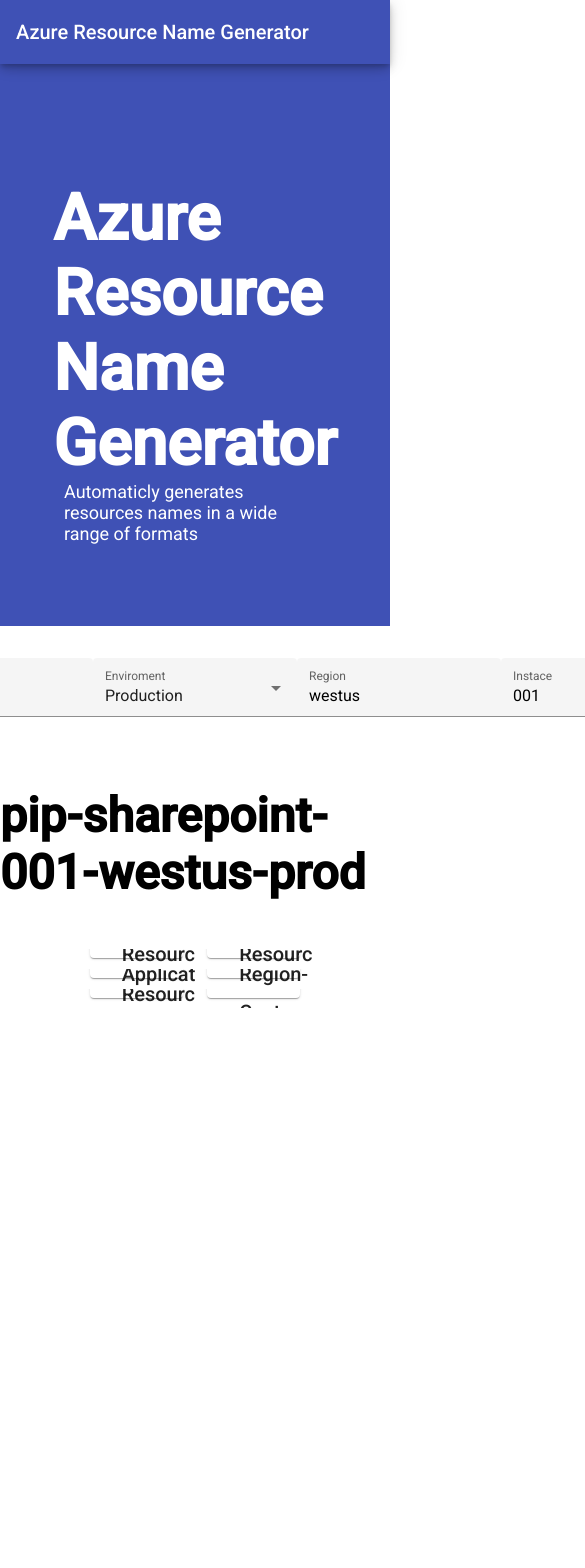
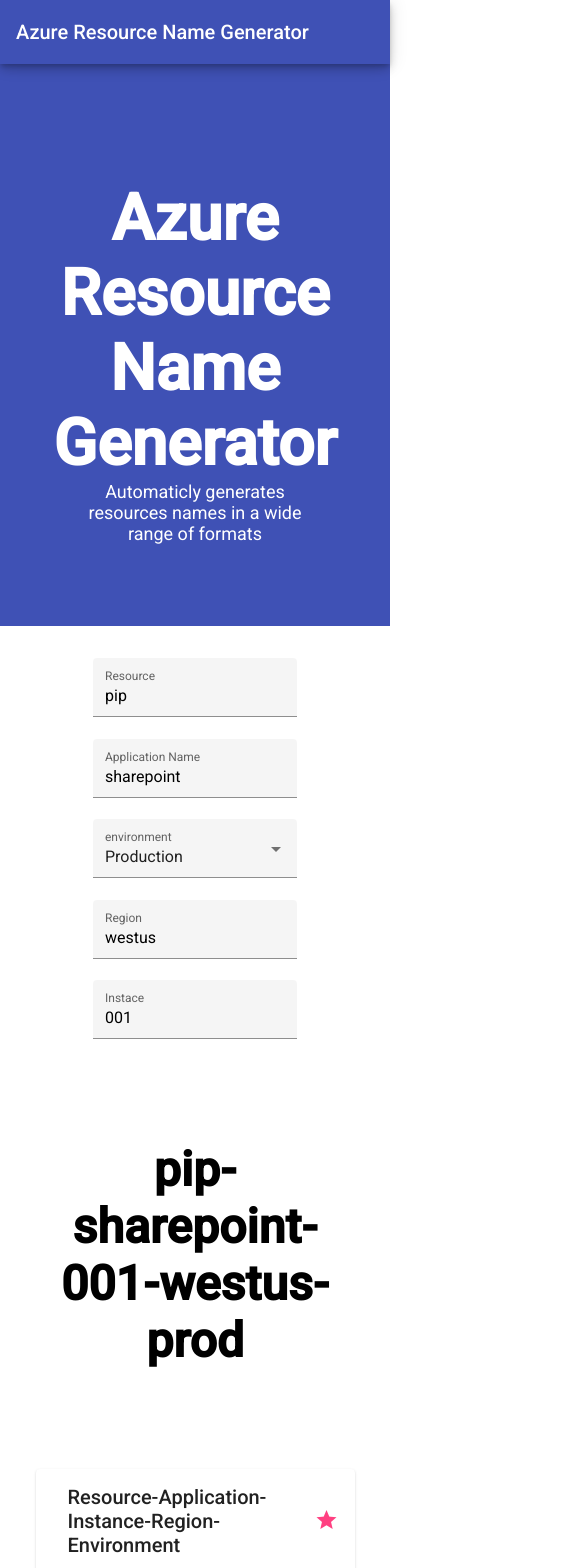
Before and after one commit to TrueNorthIT/azure-resource-name-generator, an Angular app: page / in a window 390 px wide. Shown: the top 1568 px of the page, 585 px wide, since content can reach past the window. Before the commit the page ends 1047 px from the top, so only its background shows below. Built offline with nearby package versions, Linux system fonts and the light colour scheme.

Commit message:
Fix misspelling of environment & make responsive

```diff
--- a/src/app/app.component.scss
+++ b/src/app/app.component.scss
@@ -3,6 +3,7 @@
     position: fixed;
     top: 0px;
     left: 0px;
+    z-index: 10000;
 }
 
 #pageContent{
@@ -18,11 +19,14 @@ header{
 header h1 {
     margin-bottom: 0px;
     font-size: 64px;
+    text-align: center;
 }
 
 header p {
     margin-top: 0px;
-    font-size: 18px
+    font-size: 18px;
+    text-align: center;
+
 }
 
 header button{
@@ -33,4 +37,6 @@ header button{
 
 #generator h1 {
     font-size: 48px;
+    text-align: center;
+    padding: 2rem;
 }
--- a/src/app/app.component.ts
+++ b/src/app/app.component.ts
@@ -27,7 +27,7 @@ export class AppComponent {
     this.nameFormat = newName;
     this.name = this.nameFormat.replace("Resource", this.resourceData.resource)
       .replace("Application", this.resourceData.name)
-      .replace("Environment", this.resourceData.enviroment)
+      .replace("Environment", this.resourceData.environment)
       .replace("Region", this.resourceData.region)
       .replace("Instance", this.resourceData.instance);
   }
--- a/src/app/format-selector/format-selector.component.html
+++ b/src/app/format-selector/format-selector.component.html
@@ -1,5 +1,5 @@
-<mat-grid-list id="grid" cols="2" rowHeight="6:1">
-    <mat-grid-tile>
+<mat-grid-list id="grid" [cols]="breakpoint" [rowHeight]="rowHeight" (window:resize)="onResize()">
+    <mat-grid-tile class="tile">
         <mat-card fxLayout="column">
             <mat-card-header fxLayoutAlign="space-between center">
                 <mat-card-title>Resource-Application-Instance-Region-Environment</mat-card-title>
@@ -9,7 +9,7 @@
                     </button>
                 </mat-card-actions>
             </mat-card-header>
-            <b fxFlexAlign="center">{{data.resource}}-{{data.name}}-{{data.instance}}-{{data.region}}-{{data.enviroment}}</b>
+            <b fxFlexAlign="center">{{data.resource}}-{{data.name}}-{{data.instance}}-{{data.region}}-{{data.environment}}</b>
         </mat-card>
     </mat-grid-tile>
 
@@ -23,49 +23,49 @@
                     </button>
                 </mat-card-actions>
             </mat-card-header>
-            <b fxFlexAlign="center">{{data.resource}}-{{data.name}}-{{data.enviroment}}-{{data.region}}-{{data.instance}}</b>
+            <b fxFlexAlign="center">{{data.resource}}-{{data.name}}-{{data.environment}}-{{data.region}}-{{data.instance}}</b>
         </mat-card>
     </mat-grid-tile>
 
     <mat-grid-tile>
         <mat-card fxLayout="column">
             <mat-card-header fxLayoutAlign="space-between center">
-                <mat-card-title>Application-Resource-Region-Enviroment-Instance</mat-card-title>
+                <mat-card-title>Application-Resource-Region-environment-Instance</mat-card-title>
                 <mat-card-actions>
-                    <button color = "green" mat-icon-button aria-label="Example icon button with a heart icon"  (click) = "changeSelection($event, 'Application-Resource-Region-Enviroment-Instance')">
+                    <button color = "green" mat-icon-button aria-label="Example icon button with a heart icon"  (click) = "changeSelection($event, 'Application-Resource-Region-Environment-Instance')">
                         <mat-icon >star</mat-icon>
                     </button>
                 </mat-card-actions>
             </mat-card-header>
-            <b fxFlexAlign="center">{{data.name}}-{{data.resource}}-{{data.region}}-{{data.enviroment}}-{{data.instance}}</b>
+            <b fxFlexAlign="center">{{data.name}}-{{data.resource}}-{{data.region}}-{{data.environment}}-{{data.instance}}</b>
         </mat-card>
     </mat-grid-tile>
 
     <mat-grid-tile>
         <mat-card fxLayout="column">
             <mat-card-header fxLayoutAlign="space-between center">
-                <mat-card-title>Region-Enviroment-Application-Resource-Instance</mat-card-title>
+                <mat-card-title>Region-environment-Application-Resource-Instance</mat-card-title>
                 <mat-card-actions>
-                    <button mat-icon-button aria-label="Example icon button with a heart icon" (click) = "changeSelection($event, 'Region-Enviroment-Application-Resource-Instance')">
+                    <button mat-icon-button aria-label="Example icon button with a heart icon" (click) = "changeSelection($event, 'Region-Environment-Application-Resource-Instance')">
                         <mat-icon>star</mat-icon>
                     </button>
                 </mat-card-actions>
             </mat-card-header>
-            <b fxFlexAlign="center">{{data.region}}-{{data.enviroment}}-{{data.name}}-{{data.resource}}-{{data.instance}}</b>
+            <b fxFlexAlign="center">{{data.region}}-{{data.environment}}-{{data.name}}-{{data.resource}}-{{data.instance}}</b>
         </mat-card>
     </mat-grid-tile>
 
     <mat-grid-tile>
         <mat-card fxLayout="column">
             <mat-card-header fxLayoutAlign="space-between center">
-                <mat-card-title>Resource-Application-Instance-Enviroment-Region</mat-card-title>
+                <mat-card-title>Resource-Application-Instance-environment-Region</mat-card-title>
                 <mat-card-actions>
-                    <button mat-icon-button aria-label="Example icon button with a heart icon"  (click) = "changeSelection($event, 'Resource-Application-Instance-Enviroment-Region')">
+                    <button mat-icon-button aria-label="Example icon button with a heart icon"  (click) = "changeSelection($event, 'Resource-Application-Instance-Environment-Region')">
                         <mat-icon>star</mat-icon>
                     </button>
                 </mat-card-actions>
             </mat-card-header>
-            <b fxFlexAlign="center">{{data.resource}}-{{data.name}}-{{data.instance}}-{{data.enviroment}}-{{data.region}}</b>
+            <b fxFlexAlign="center">{{data.resource}}-{{data.name}}-{{data.instance}}-{{data.environment}}-{{data.region}}</b>
         </mat-card>
     </mat-grid-tile>
 
--- a/src/app/format-selector/format-selector.component.scss
+++ b/src/app/format-selector/format-selector.component.scss
@@ -1,11 +1,26 @@
 #grid{
     margin-left: 20vw;
     margin-right: 20vw;
+    height: 100%;
+}
 
+@media screen and (max-width: 1900px) {
+    #grid{
+        margin-left: 15vw;
+        margin-right: 15vw;
+    }
+}
+
+@media screen and (max-width: 1700px) {
+    #grid{
+        margin-left: 5vw;
+        margin-right: 5vw;
+    }
 }
 
 mat-card{
-    width: 80%;
-    height: 80%;
-    margin-bottom: 2rem;
+    width: 100%;
+    // padding: 0px;
+    margin: 16px;
+
 }
--- a/src/app/format-selector/format-selector.component.ts
+++ b/src/app/format-selector/format-selector.component.ts
@@ -8,20 +8,34 @@ import { Data } from '../input-form/data-model';
 })
 export class FormatSelectorComponent implements OnInit {
 
-  selected:string = "Resource-Application-Instance-Region-Environment";
+  breakpoint = 2;
+  rowHeight = "8:1"
+  selected: string = "Resource-Application-Instance-Region-Environment";
   @Output() selectedChange = new EventEmitter<string>();
-
   @Input() data!: Data;
 
-  changeSelection(event: any, newSelection: string){
+  changeSelection(event: any, newSelection: string) {
     document.getElementsByClassName("mat-accent")[0].classList.remove("mat-accent")
     event.target.classList.add("mat-accent");
     this.selected = newSelection;
     this.selectedChange.emit(this.selected);
   }
 
-  constructor() {   }
+  constructor() { }
 
-  ngOnInit(): void {  }
+  ngOnInit() {
+    this.onResize();
+  }
+
+  onResize() {
+    if (window.innerWidth <= 400) { this.rowHeight = "2:1"; this.breakpoint = 1 } else
+    if (window.innerWidth <= 450) { this.rowHeight = "2.5:1"; this.breakpoint = 1 } else
+    if (window.innerWidth <= 600) { this.rowHeight = "3:1"; this.breakpoint = 1 } else
+    if (window.innerWidth <= 900) { this.rowHeight = "4:1"; this.breakpoint = 1 } else
+    if (window.innerWidth <= 1200) { this.rowHeight = "6:1"; this.breakpoint = 1 } else
+    if (window.innerWidth <= 1450) { this.rowHeight = "8:1"; this.breakpoint = 1;} else
+    if (window.innerWidth >= 2600) { this.rowHeight = "6:1"; this.breakpoint = 2;} else
+    {this.rowHeight = "4:1"; this.breakpoint = 2;}
 
 }
+}
--- a/src/app/input-form/data-model.ts
+++ b/src/app/input-form/data-model.ts
@@ -3,7 +3,7 @@ export class Data {
     constructor(
         public resource: string,
         public name: string,
-        public enviroment: string,
+        public environment: string,
         public region: string,
         public instance: string
 
--- a/src/app/input-form/input-form.component.html
+++ b/src/app/input-form/input-form.component.html
@@ -1,4 +1,4 @@
-<form id="form" fxLayout = "row" #form="ngForm">
+<form id="form" fxLayout = "row wrap"  fxLayoutAlign = "center" #form="ngForm">
 
     <mat-form-field appearance="fill">
       <mat-label>Resource</mat-label>
@@ -23,8 +23,8 @@
     </mat-form-field>
 
     <mat-form-field appearance="fill">
-      <mat-label>Enviroment</mat-label>
-      <mat-select value="prod" [(ngModel)]="model.enviroment" name = "enviroment">
+      <mat-label>environment</mat-label>
+      <mat-select value="prod" [(ngModel)]="model.environment" name = "environment">
         <mat-option value="">
           Don't Include
         </mat-option>
```
